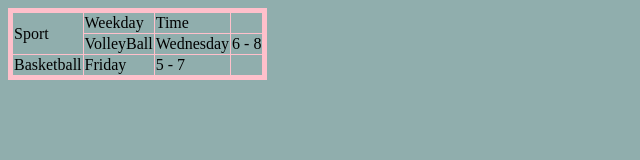
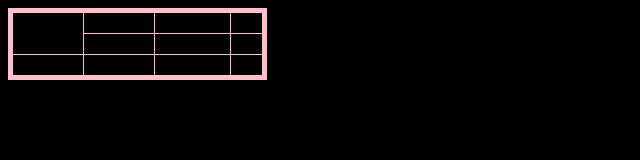
Before and after one commit to Neil-Jack/algorithmics, a plain HTML site: page index.html in a window 1280 px wide. Shown: the whole page, without its empty margins (0-640 px from the left). Drawn offline with Linux system fonts and the light colour scheme.

Commit message:
Update index.html

```diff
--- a/index.html
+++ b/index.html
@@ -2,7 +2,7 @@
 <html>
 
 <title> My New Website </title>
-<body style="background: #90Aead;">
+<body style="background: black">
 
 
 
```
